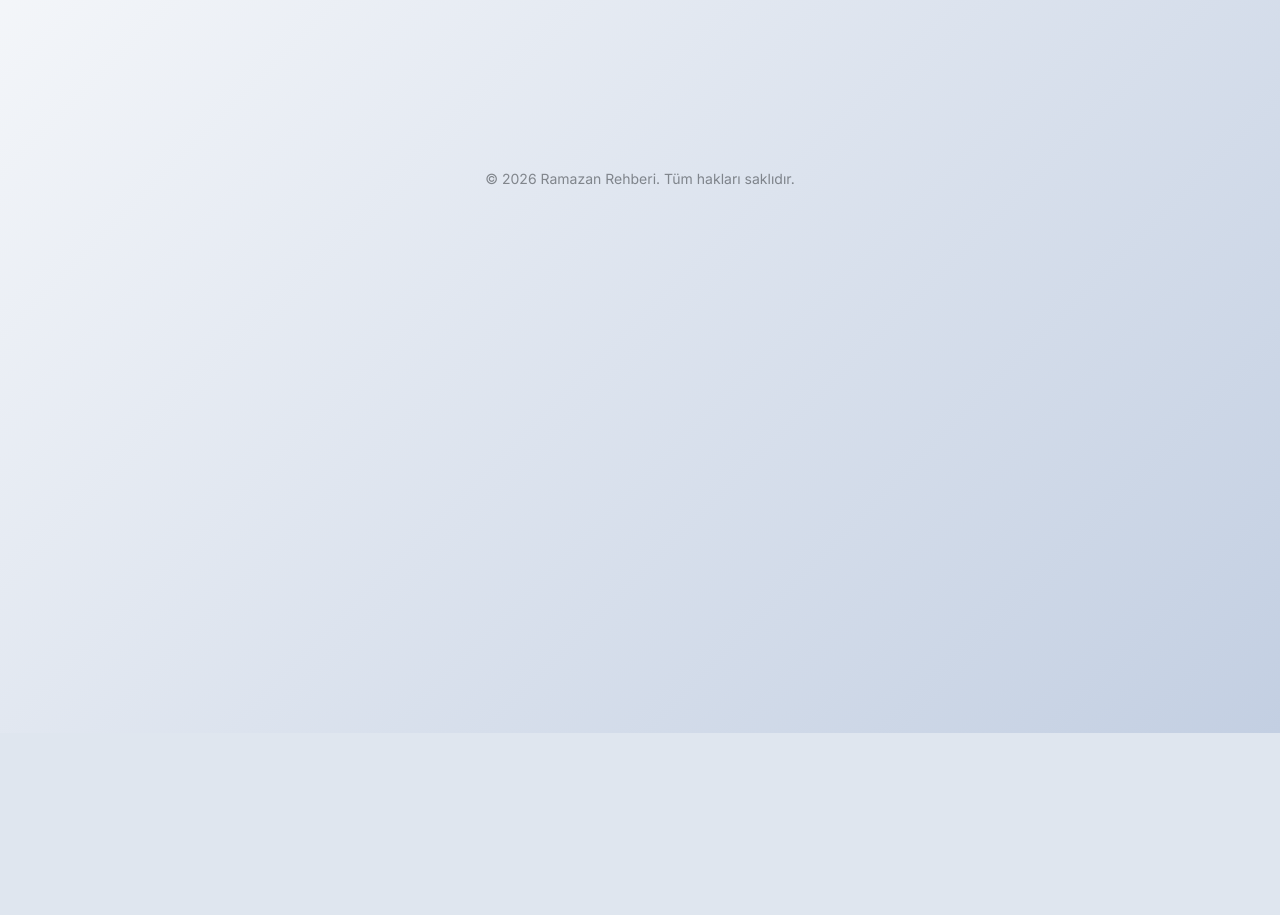
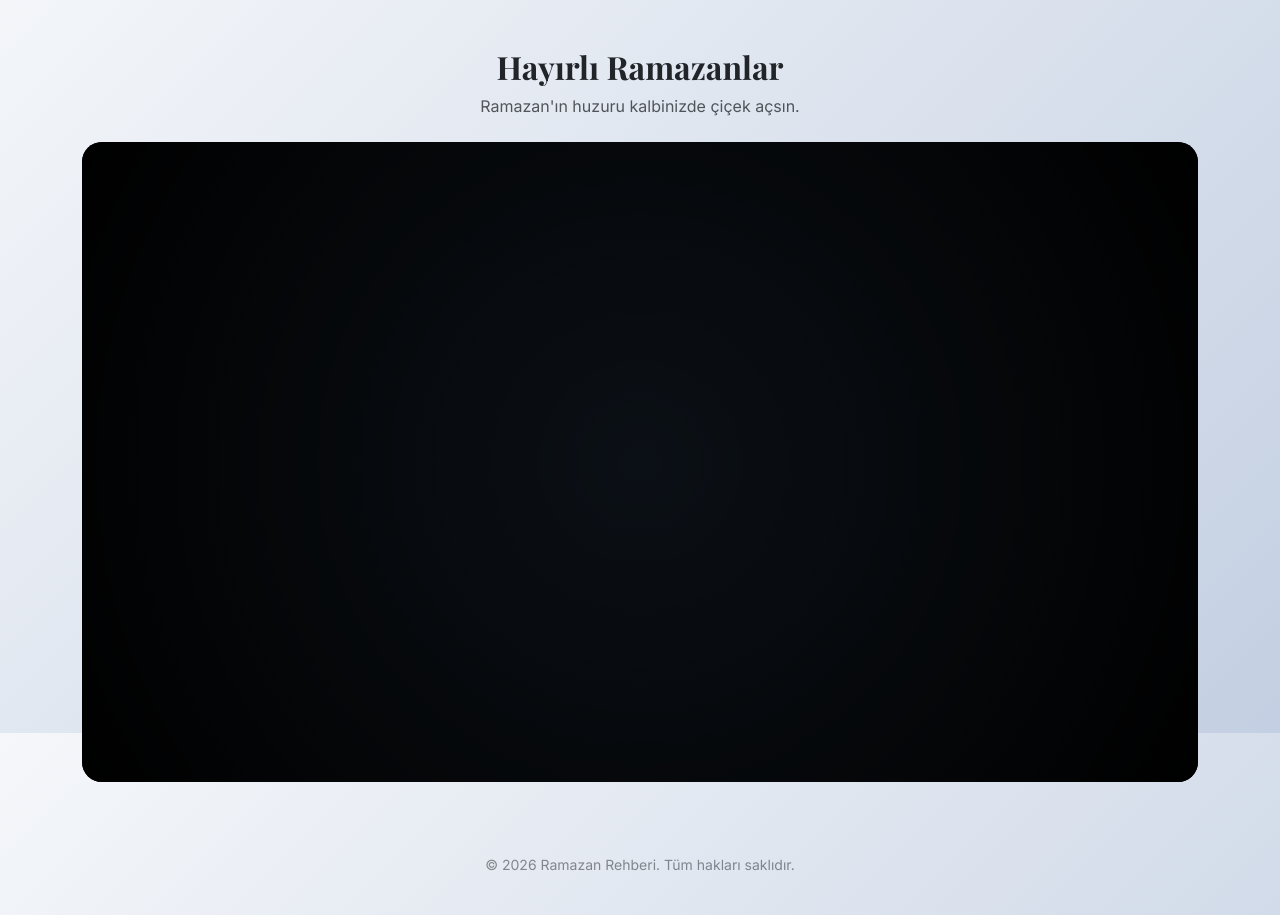
Before and after one commit to safaksizlar2025-a11y/Ramazan-Rehberi, a Django app: page /animasyon/ in a window 1280 px wide. Shown: the part 67-982 px from the top of the page. Before the commit the page ends 800 px from the top, so only its background shows below. Run offline with Django 5.2, Linux system fonts and the light colour scheme.

Commit message:
Animasyon Sayfası Eklendi

```diff
--- a/core/templates/core/animasyon.html
+++ b/core/templates/core/animasyon.html
@@ -1,7 +1,63 @@
 {% extends 'core/base.html' %}
 
-{% block title %}Animasyon{% endblock %}
+{% block title %}Çiçek Animasyonu{% endblock %}
+
+{% block extra_css %}
+<style>
+    /* Animasyonun senin projenin renkleriyle çakışmaması için kapsayıcı (wrapper) */
+    .flower-animation-wrapper {
+        background-color: #0b1016; /* Gece gökyüzü rengi */
+        min-height: 80vh;
+        display: flex;
+        align-items: center;
+        justify-content: center;
+        overflow: hidden;
+        border-radius: 20px;
+        position: relative;
+        margin-top: 20px;
+    }
+
+    /* Buraya Redemple332'nin uzun CSS kodlarının özeti gelecek */
+    /* Ana yapıyı korumak için gerekli temel stiller: */
+    .flowers { position: relative; transform: scale(0.9); }
+    .flower { position: absolute; bottom: 10vmin; transform-origin: bottom center; z-index: 10; }
+
+    /* Çiçek 1, 2, 3 ve yaprak animasyonları (Özetlenmiş halidir, tam halini ekleyebilirsin) */
+    .flower--1 { animation: moving-flower-1 4s linear infinite; }
+    .flower__leafs { animation: blooming-flower 2s backwards; }
+
+    @keyframes blooming-flower {
+        0% { transform: scale(0); filter: blur(10px); opacity: 0; }
+    }
+
+    /* Gece efektleri */
+    .night { position: absolute; width: 100%; height: 100%; background: radial-gradient(circle, transparent, #000); }
+
+    /* Redemple332'nin tam CSS kodunu buraya <style> etiketleri arasına ekleyebilirsin */
+</style>
+{% endblock %}
 
 {% block content %}
-<div class="container py-5 mt-5"></div>
+<div class="container py-5">
+    <div class="text-center mb-4">
+        <h2 class="fw-bold">Hayırlı Ramazanlar</h2>
+        <p class="opacity-75">Ramazan'ın huzuru kalbinizde çiçek açsın.</p>
+    </div>
+
+    <div class="flower-animation-wrapper">
+        <div class="night"></div>
+        <div class="flowers">
+            <div class="flower flower--1">
+                <div class="flower__leafs flower__leafs--1">
+                    <div class="flower__leaf flower__leaf--1"></div>
+                    <div class="flower__leaf flower__leaf--2"></div>
+                    <div class="flower__leaf flower__leaf--3"></div>
+                    <div class="flower__leaf flower__leaf--4"></div>
+                    <div class="flower__white-circle"></div>
+                </div>
+                <div class="flower__line"></div>
+            </div>
+            </div>
+    </div>
+</div>
 {% endblock %}
```
